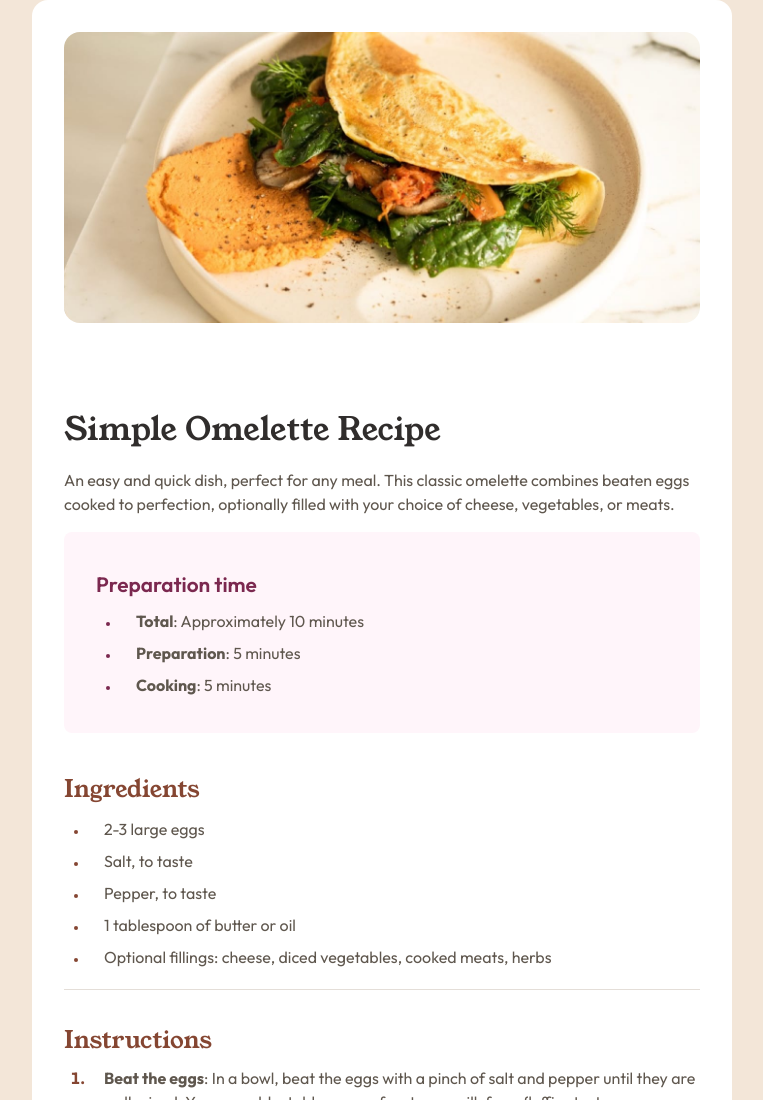
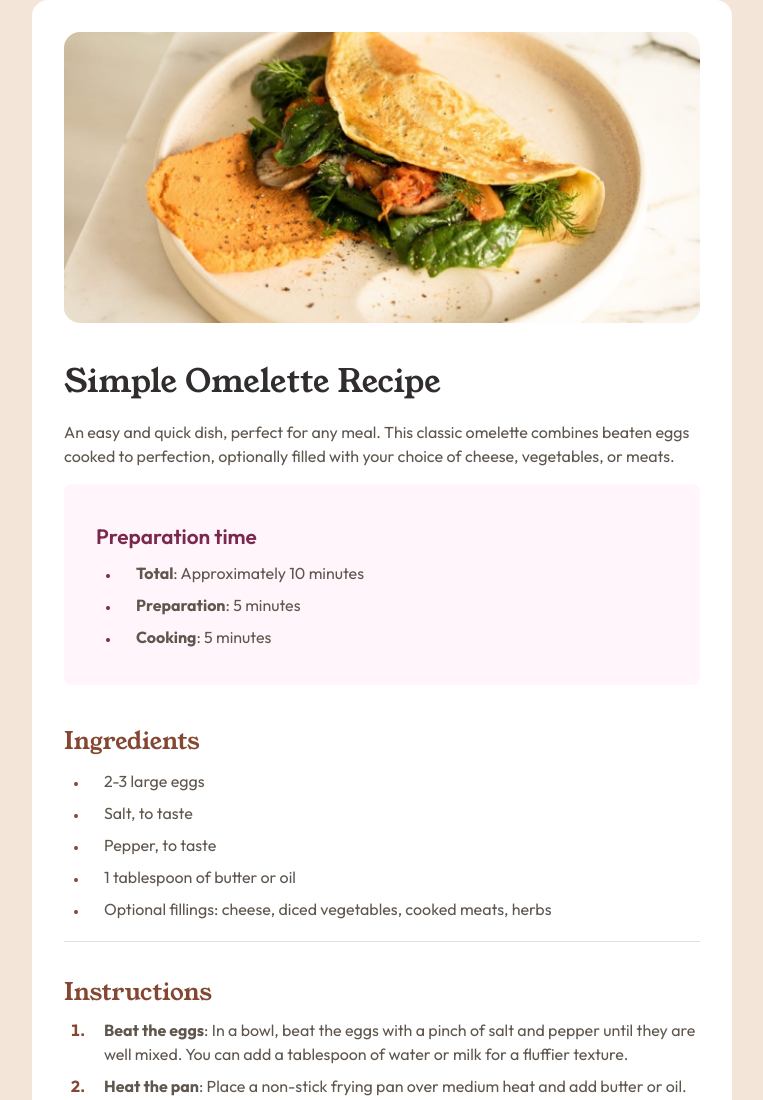
Before and after one commit to isAlvarezDev/frontend-mentor, a plain HTML site: page learning-paths/recipe-page/index.html in a window 1280 px wide. Shown: the top 1100 px of the page, without its empty margins (258-1021 px from the left). Drawn offline with Linux system fonts and the light colour scheme.

Commit message:
Img padding bottom removed

```diff
--- a/learning-paths/recipe-page/style.css
+++ b/learning-paths/recipe-page/style.css
@@ -36,6 +36,7 @@ main {
 }
 
 header {
+    padding-bottom: 0;
     border-radius: var(--medium-spacing) var(--medium-spacing) 0 0;
 }
 
@@ -75,7 +76,6 @@ p {
     line-height: 1.5;
 }
 
-h1,
 h1~p,
 .main__section,
 table,
```
